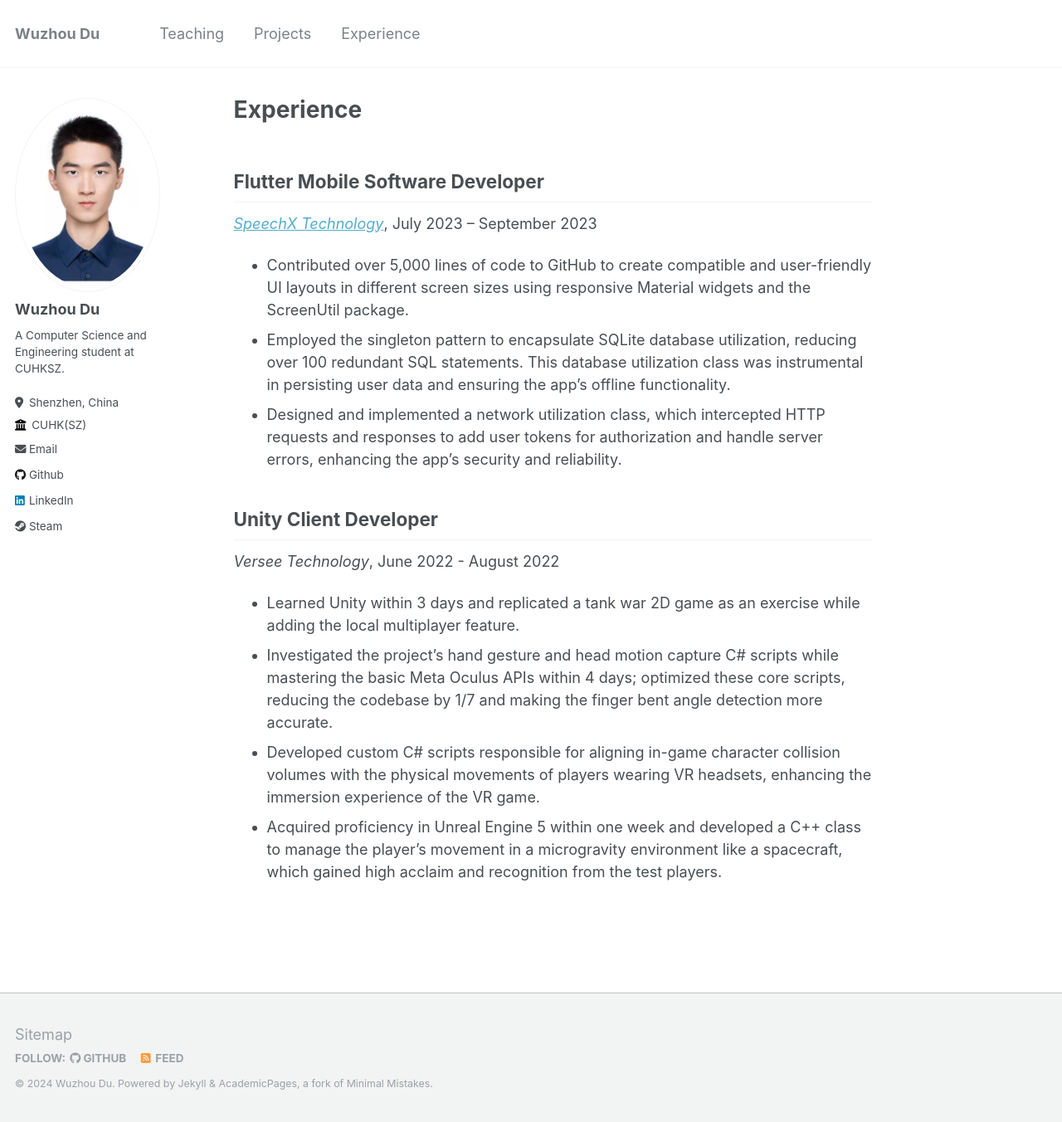
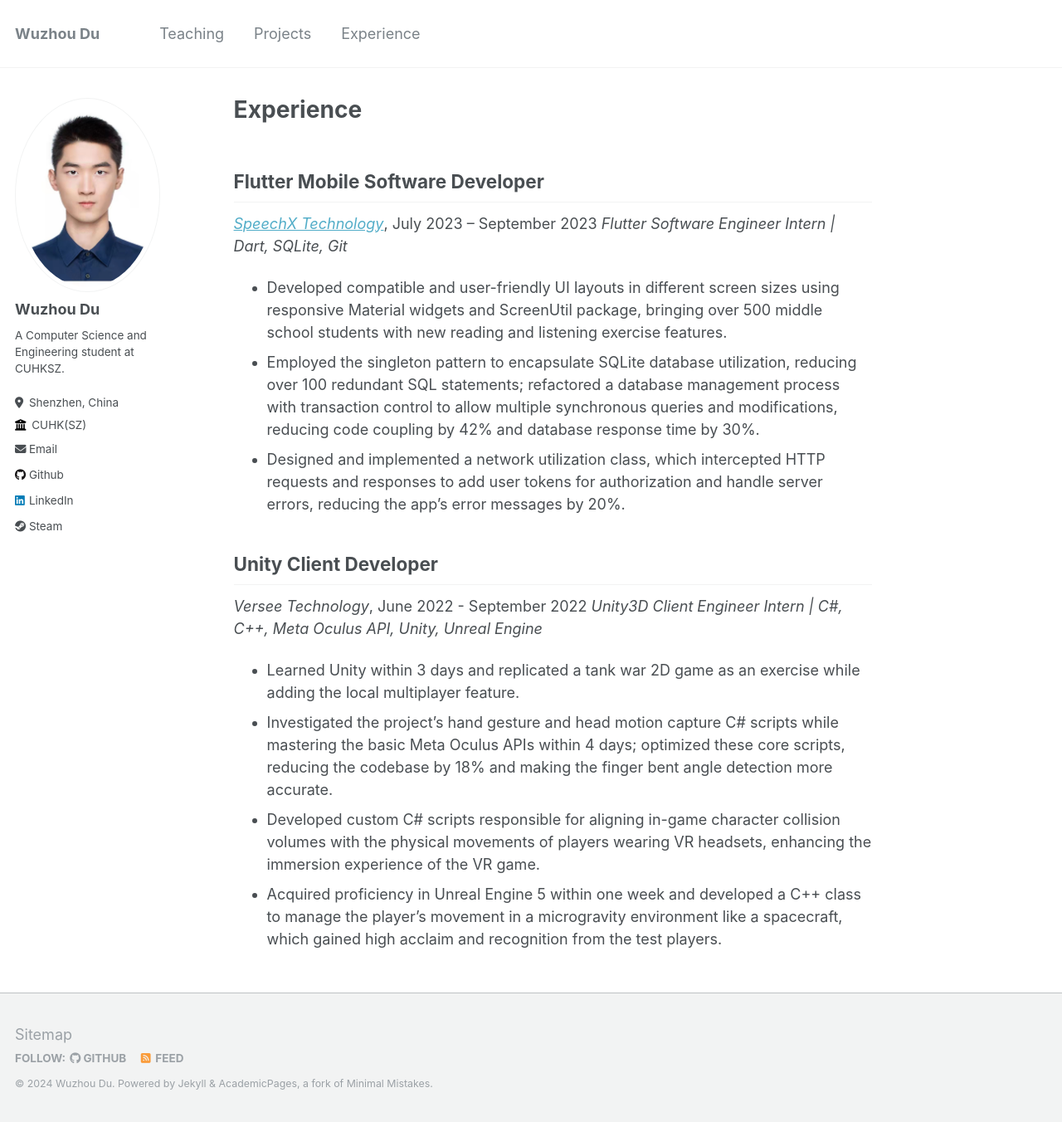
Before and after one commit to WuzhouDu/WuzhouDu.github.io, a Jekyll site: the page built from _pages/experience.md, in a window 1280 px wide and 1352 px high. Shown: the whole window at 83% size. Built offline with Jekyll 4.4.1, drawn with Linux system fonts in a browser that asks for light colours.

Commit message:
update: update the experience, make it consistent with resume

```diff
--- a/_pages/experience.md
+++ b/_pages/experience.md
@@ -6,13 +6,16 @@ author_profile: true
 
 ## Flutter Mobile Software Developer
 *[SpeechX Technology](https://www.speechx.cn/en/)*, July 2023 – September 2023
-- Contributed over 5,000 lines of code to GitHub to create compatible and user-friendly UI layouts in different screen sizes using responsive Material widgets and the ScreenUtil package.
-- Employed the singleton pattern to encapsulate SQLite database utilization, reducing over 100 redundant SQL statements. This database utilization class was instrumental in persisting user data and ensuring the app’s offline functionality.
-- Designed and implemented a network utilization class, which intercepted HTTP requests and responses to add user tokens for authorization and handle server errors, enhancing the app's security and reliability.
+*Flutter Software Engineer Intern | Dart, SQLite, Git*
+-	Developed compatible and user-friendly UI layouts in different screen sizes using responsive Material widgets and ScreenUtil package, bringing over 500 middle school students with new reading and listening exercise features.
+-	Employed the singleton pattern to encapsulate SQLite database utilization, reducing over 100 redundant SQL statements; refactored a database management process with transaction control to allow multiple synchronous queries and modifications, reducing code coupling by 42% and database response time by 30%.
+-	Designed and implemented a network utilization class, which intercepted HTTP requests and responses to add user tokens for authorization and handle server errors, reducing the app's error messages by 20%.
+
 
 ## Unity Client Developer
-*Versee Technology*, June 2022 - August 2022
+*Versee Technology*, June 2022 - September 2022
+*Unity3D Client Engineer Intern | C#, C++, Meta Oculus API, Unity, Unreal Engine*
 - Learned Unity within 3 days and replicated a tank war 2D game as an exercise while adding the local multiplayer feature.
-- Investigated the project’s hand gesture and head motion capture C# scripts while mastering the basic Meta Oculus APIs within 4 days; optimized these core scripts, reducing the codebase by 1/7 and making the finger bent angle detection more accurate.
+- Investigated the project’s hand gesture and head motion capture C# scripts while mastering the basic Meta Oculus APIs within 4 days; optimized these core scripts, reducing the codebase by 18% and making the finger bent angle detection more accurate.
 - Developed custom C# scripts responsible for aligning in-game character collision volumes with the physical movements of players wearing VR headsets, enhancing the immersion experience of the VR game.
 - Acquired proficiency in Unreal Engine 5 within one week and developed a C++ class to manage the player’s movement in a microgravity environment like a spacecraft, which gained high acclaim and recognition from the test players.
```
Also changed, not shown: 1 other file.
